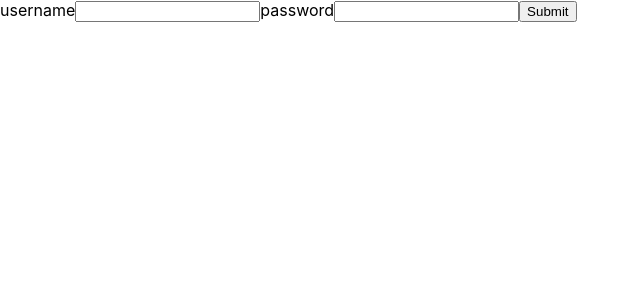
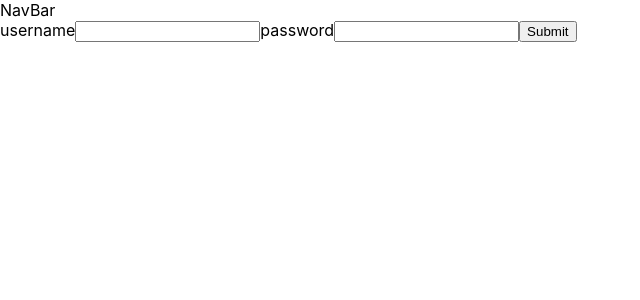
Before and after one commit to Pushpendra100/MERN-Voting-App, a React (Create React App) app in the folder client/: page /register in a window 1280 px wide. Shown: the top 300 px of the page, without its empty margins (0-640 px from the left). Built offline with nearby package versions, Linux system fonts and the light colour scheme.

Commit message:
react router added

```diff
--- a/client/src/components/Auth.jsx
+++ b/client/src/components/Auth.jsx
@@ -1,5 +1,6 @@
 import React,{useState,useEffect, Fragment} from 'react';
-import { useDispatch, useSelector } from 'react-redux';
+import { useDispatch, useSelector, } from 'react-redux';
+import { useNavigate } from "react-router-dom";
 
 
 import {authUser} from "../store/actions";
@@ -8,8 +9,9 @@ import { removeError } from '../store/actions';
 const Auth = (props) => {
 
     const dispatch = useDispatch();
+    const navigate = useNavigate();
 
-    const {error} = useSelector(state => state.auth);
+    const {error, isAuthenticated} = useSelector(state => state.auth);
 
 
 
@@ -28,6 +30,9 @@ const Auth = (props) => {
     };
 
     useEffect(() => {
+        if(isAuthenticated){
+            navigate("/");
+        }
         if(error){
             dispatch(removeError());
         };
@@ -35,7 +40,7 @@ const Auth = (props) => {
         // if(isAuthenticated){
         //     navigate("/account");
         // }
-    }, [dispatch,  error])
+    }, [isAuthenticated, navigate, dispatch,  error])
 
         return (
         <Fragment>
@@ -44,7 +49,7 @@ const Auth = (props) => {
                 <input type="text" value={username} name="username" onChange={handleChange} autoComplete="on" />
 
             <label htmlFor="password">password</label>
-                <input type="password" value={password} name="password" onChange={handleChange} autoComplete="on" />
+                <input type="password" value={password} name="password" onChange={handleChange} autoComplete="off" />
 
             <button type="submit">Submit</button>
             </form>
--- a/client/src/containers/App.jsx
+++ b/client/src/containers/App.jsx
@@ -1,12 +1,12 @@
 import React from 'react';
 import {Provider} from "react-redux";
 import decode from "jwt-decode";
-// import {BrowserRouter as Router,Routes,Route} from "react-router-dom";
+import {BrowserRouter as Router,Routes,Route} from "react-router-dom";
 
 import {store} from "../store"
 import { setCurrentUser,addError, setToken } from '../store/actions';
-import Auth from "../components/Auth";
-import ErrorMessage from '../components/ErrorMessage';
+import RouteViews from './RouteViews';
+import NavBar from './NavBar';
 
 if(localStorage.jwtToken){
 
@@ -25,10 +25,14 @@ const App = () =>{
 
     return (
       <Provider store={store}>
+      <Router>
 
-        <Auth authType='login'/>
-            <ErrorMessage/>
 
+         <NavBar/>
+         <RouteViews/>
+
+
+      </Router>
       </Provider>
     )
 }
--- /dev/null
+++ b/client/src/containers/NavBar.jsx
@@ -0,0 +1,9 @@
+import React from 'react'
+
+const NavBar = () => {
+  return (
+    <div>NavBar</div>
+  )
+}
+
+export default NavBar;
--- /dev/null
+++ b/client/src/containers/RouteViews.jsx
@@ -0,0 +1,18 @@
+import React from 'react';
+import {Routes,Route} from "react-router-dom";
+import ErrorMessage from '../components/ErrorMessage';
+import AuthPage from '../pages/AuthPage';
+
+const RouteViews = () => {
+  return (
+    <main>
+        <Routes>
+            <Route exact path='/login' element={<AuthPage authType="login"/>}/>
+            <Route exact path='/register' element={<AuthPage authType="register"/>}/>
+        </Routes>
+            <ErrorMessage/>
+    </main>
+  )
+}
+
+export default RouteViews;
--- /dev/null
+++ b/client/src/pages/AuthPage.jsx
@@ -0,0 +1,16 @@
+import React from 'react';
+
+import Auth from '../components/Auth';
+import ErrorMessage from '../components/ErrorMessage';
+
+const AuthPage = (props) => {
+
+  return (
+    <div>
+        <ErrorMessage/>
+        <Auth authType={props.authType}/>
+    </div>
+  )
+}
+
+export default AuthPage;
```
